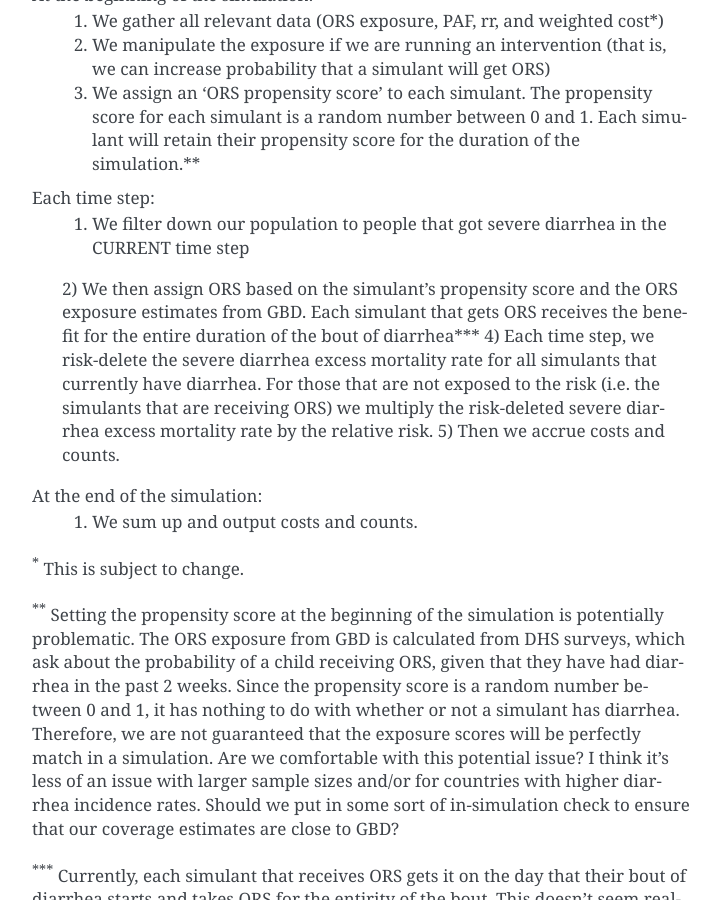
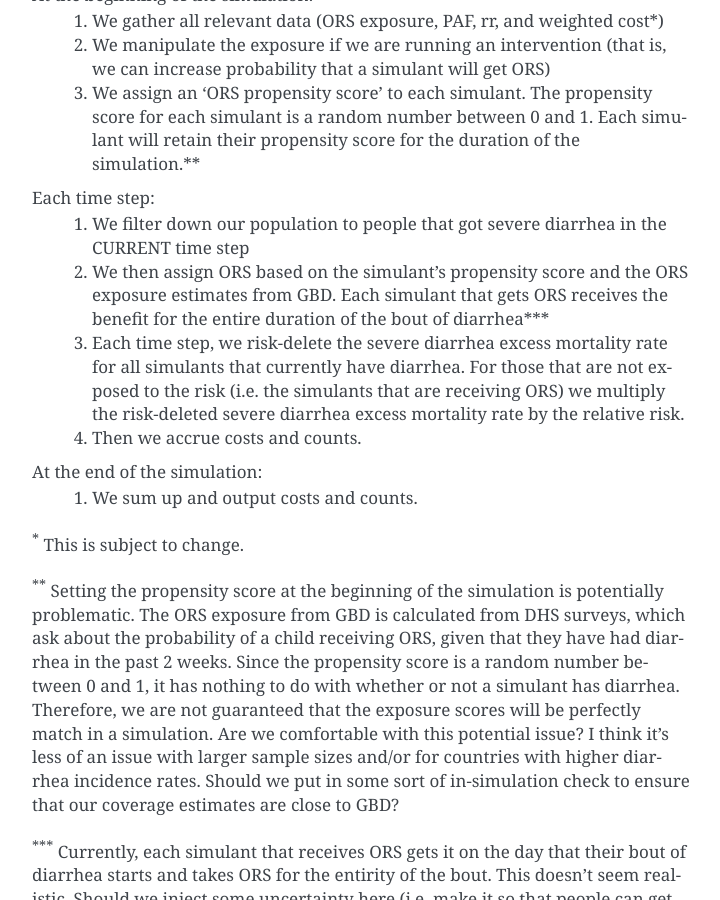
Before and after one commit to ihmeuw/vivarium_public_health, a Sphinx documentation site: the page built from docs/diarrhea_model_docs/ors.rst, in a window 1280 px wide and 900 px high, scrolled down 553 px. Shown: the whole window, without its empty margins (388-1108 px from the left). Built offline with Sphinx 7.4.7, drawn with Linux system fonts in a browser that asks for light colours.

Commit message:
updated documentation

```diff
--- a/docs/diarrhea_model_docs/ors.rst
+++ b/docs/diarrhea_model_docs/ors.rst
@@ -18,8 +18,8 @@
 Each time step:
         1) We filter down our population to people that got severe diarrhea in the CURRENT time step
         2) We then assign ORS based on the simulant's propensity score and the ORS exposure estimates from GBD. Each simulant that gets ORS receives the benefit for the entire duration of the bout of diarrhea***
-        4) Each time step, we risk-delete the severe diarrhea excess mortality rate for all simulants that currently have diarrhea. For those that are not exposed to the risk (i.e. the simulants that are receiving ORS) we multiply the risk-deleted severe diarrhea excess mortality rate by the relative risk.
-        5) Then we accrue costs and counts.
+        3) Each time step, we risk-delete the severe diarrhea excess mortality rate for all simulants that currently have diarrhea. For those that are not exposed to the risk (i.e. the simulants that are receiving ORS) we multiply the risk-deleted severe diarrhea excess mortality rate by the relative risk.
+        4) Then we accrue costs and counts.
 At the end of the simulation:
         1) We sum up and output costs and counts.
 
```
